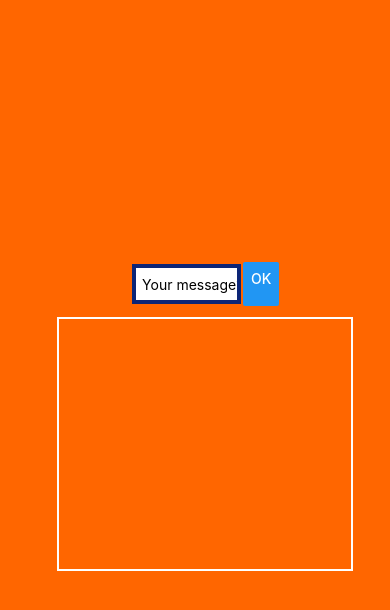
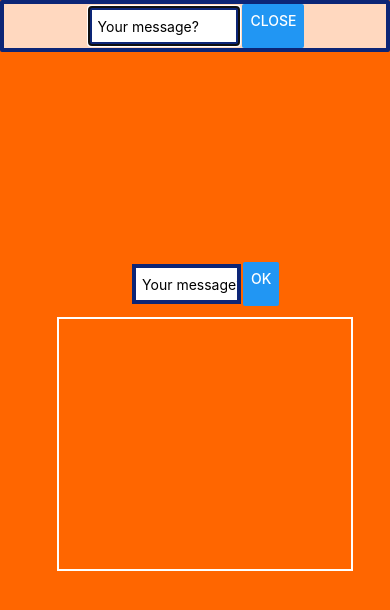
Before and after one commit to salter19/tamk-4A00EZ65-3001-kojo, a React Native app: screen / in a window 390 px wide. Shown: the top 610 px of the page. Built offline with nearby package versions, Linux system fonts and the light colour scheme.

Commit message:
Add to App: EditTask.

```diff
--- a/App.js
+++ b/App.js
@@ -7,6 +7,7 @@ import Constants from "expo-constants";
 import InputText from "./components/Exc2/InputText";
 import ImageDisplay from "./components/ImageDisplay";
 import TextListView from "./components/Exc2/TextListView";
+import EditTask from './components/EditTask';
 
 import { v4 as uuidv4 } from "uuid";
 
@@ -14,30 +15,12 @@ import { v4 as uuidv4 } from "uuid";
 // const loremIpsum = 'Lorem ipsum dolor sit amet, consectetur adipiscing elit, sed do eiusmod tempor incididunt ut labore et dolore magna aliqua. Ut enim ad minim veniam, quis nostrud exercitation ullamco laboris nisi ut aliquip ex ea commodo consequat. Duis aute irure dolor in reprehenderit in voluptate velit esse cillum dolore eu fugiat nulla pariatur. Excepteur sint occaecat cupidatat non proident, sunt in culpa qui officia deserunt mollit anim id est laborum.';
 // const tableAndTextHeader = 'Otsikko';
 
+const buttonTitles = {ok:'OK', close:'Close'};
+
 // the App to rule them all
 export default function App() {
   const [taskArr, setTaskArr] = useState([]);
-  // const [task, setTask] = useState('');
-  // const [image, setImage] = useState();
-
-  // const onInputTextSubmit = (input) => {
-
-  //   // Easter egg option included for output
-  //   input === 'Tappara' || input === 'tappara'
-  //   ? setOutputWithImage()
-  //   : setOutput(input);
-  // }
-
-  // // Easter egg brought in while sandboxing
-  // const setOutputWithImage = () => {
-  //   setTask('Kaikki jotka mahtuu änkee halliin!');
-  //   setImage(<ImageDisplay/>);
-  // }
-
-  // const setOutput = (input) => {
-  //   setTask(input);
-  //   setImage(null);
-  // }
+  const [isEditViewVisible, setEditViewVisible] = useState(false);
 
   // add tasks to an array
   const addTaskHandler = (task) => {
@@ -57,12 +40,18 @@ export default function App() {
       {/* <TextAndTable header={tableAndTextHeader} textContent={loremIpsum}/> */}
 
       {/* InputText for text input */}
-      <InputText onSubmitPress={addTaskHandler} buttonTitle="OK" />
+      <InputText onSubmitPress={addTaskHandler} buttonTitle={buttonTitles.ok} />
       {/* <Text style={styles.message}>{task}</Text> */}
 
       {/* TextListView  to list those tasks*/}
       <TextListView input={taskArr} deleteItem={deleteItem} />
       {/* <View>{image}</View> */}
+
+      <EditTask
+        onSubmitPress={addTaskHandler}
+        buttonTitle1={buttonTitles.close}
+        buttonTitle2={buttonTitles.ok}
+      />
 
       {/* StatusBar component is phone's statusbar. */}
       <View style={styles.statusbar}>
```
